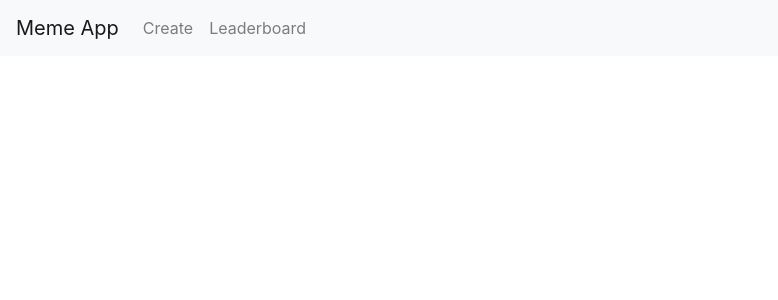
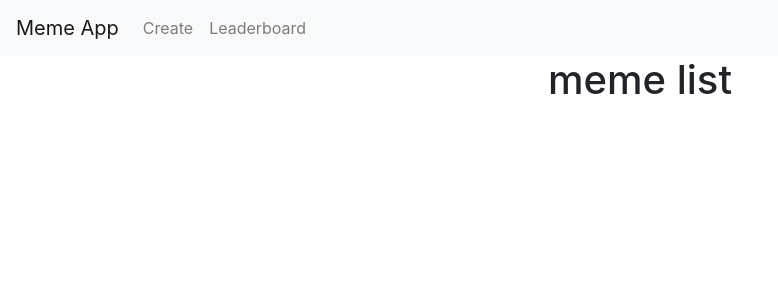
Before and after one commit to Albi012/MemeGeneratorFrontEnd, a React (Create React App) app: page / in a window 1280 px wide. Shown: the top 300 px of the page, without its empty margins (0-778 px from the left). Built offline with nearby package versions, Linux system fonts and the light colour scheme.

Commit message:
init MemeList component

```diff
--- a/src/App.tsx
+++ b/src/App.tsx
@@ -4,12 +4,14 @@ import Header from "./layout/Header";
 import { BrowserRouter as Router, Route } from "react-router-dom";
 import Leaderboard from "./components/Leaderboard"
 import CreateNewMeme from "./components/CreateNewMeme"
+import MemeList from "./components/MemeList"
 
 function App() {
   return (
     <Router>
       <div className="App">
         <Header />
+        <Route path="/" component={MemeList}/>
         <Route path="/leaderboard" component={Leaderboard} />
         <Route path="/create" component={CreateNewMeme} />
       </div>
--- /dev/null
+++ b/src/components/MemeList.tsx
@@ -0,0 +1,13 @@
+import React from "react";
+
+interface Props {}
+
+const MemeList: React.FC<Props> = () => {
+  return (
+    <div>
+      <h1>meme list</h1>
+    </div>
+  );
+};
+
+export default MemeList;
```
